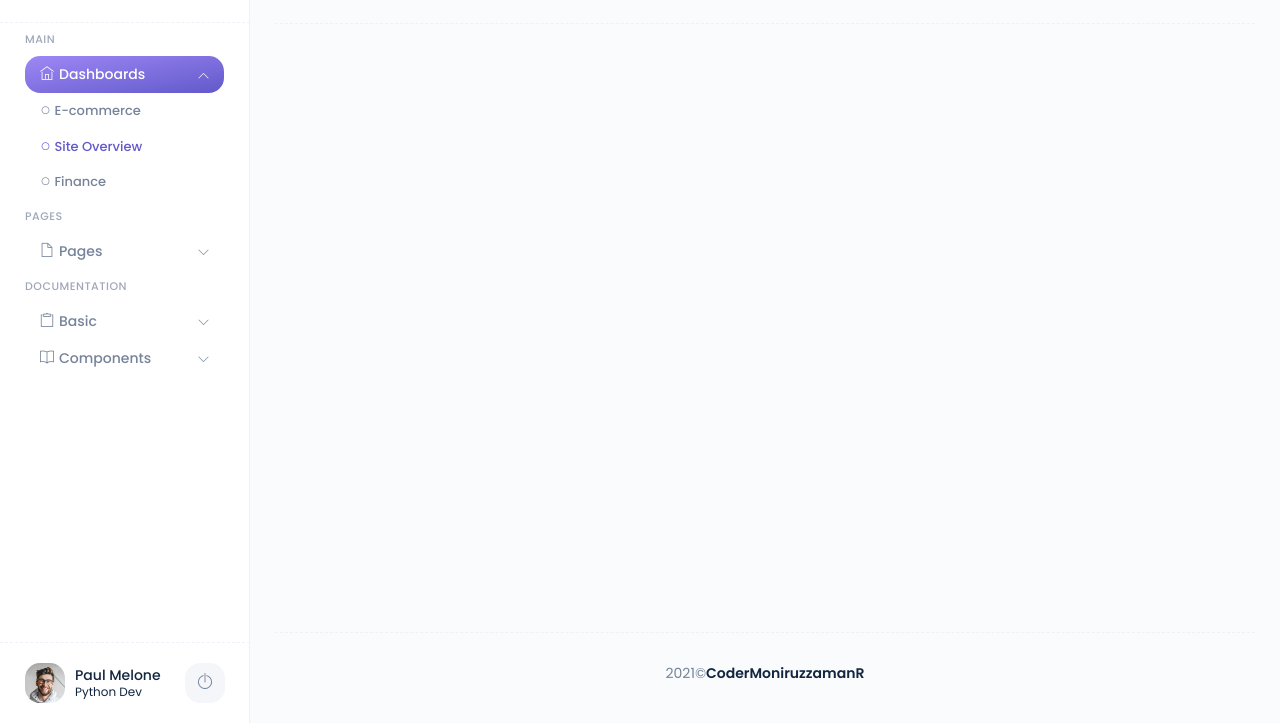
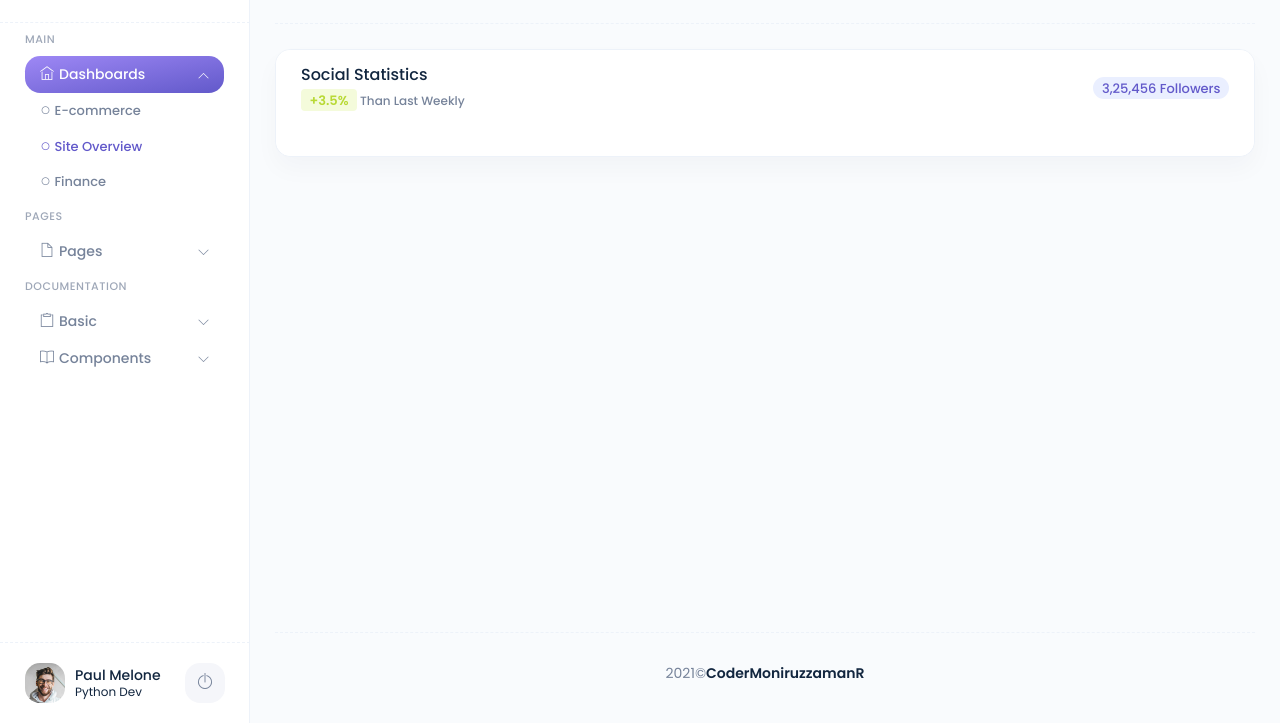
Before and after one commit to CoderMoniruzzzmanR/admin-html, a plain HTML site: page overview.html in a window 1280 px wide. Shown: the part 77-800 px from the top of the page. Drawn offline with Linux system fonts and the light colour scheme.

Commit message:
site overview start

```diff
--- a/assets/sass/components/_card.scss
+++ b/assets/sass/components/_card.scss
@@ -46,6 +46,11 @@
         .header-toolbar{
             display: flex;
             align-items: center;
+        }
+        .social-count{
+            font-size: 13px;
+            border-radius: 0.95rem;
+            font-weight: 500;
         }
     }
     .card-body{
@@ -115,6 +120,7 @@
             color: var(--base-color-secondary);
             font-size: 13px;
         }
+
     }
     .card-body{
         padding: 15px 25px;
--- a/overview.html
+++ b/overview.html
@@ -330,7 +330,40 @@
             <div class="wrapper-content">
                 <!--begin::Container-fluid-->
                 <div class="container-fluid">
+                    <!--begin::Row-->
+                    <div class="row">
+                        <!--begin::Bootstrap-col-->
+                        <div class="col-xxl-8">
+                            <!--begin::Card-->
+                            <div class="card">
+                                <!--begin::Card-header-->
+                                <div class="card-header content-header">
+                                    <!--begin::Heading-->
+                                    <h4>Social Statistics
+                                        <span class="label">
+                                            <span class="badge success-soft-bg">
+                                                +3.5%
+                                            </span>
+                                            than last Weekly
+                                        </span>
+                                    </h4>
+                                    <!--end::Heading-->
+                                    <h6 class="social-count badge pupple-soft-bg">
+                                        3,25,456 followers
+                                    </h6>
+                                </div>
+                                <!--end::Card-header-->
+                                <!--begin::Card-body-->
+                                <div class="card-body">
 
+                                </div>
+                                <!--end::Card-body-->
+                            </div>
+                            <!--end::Card-->
+                        </div>
+                        <!--end::Bootstrap-col-->
+                    </div>
+                    <!--end::Row-->
                 </div>
                 <!--end::Container-fluid-->
             </div>
@@ -370,6 +403,6 @@
     <!--custom code javascript code-->
     <script src="assets/js/custom.js"></script>
     <!--custom code for chart-->
-    <script src="assets/js/custom_chart.js"></script>
+    <!-- <script src="assets/js/custom_chart.js"></script> -->
 </body>
 </html>
```
Also changed, not shown: assets/min-css/index.min.css.
